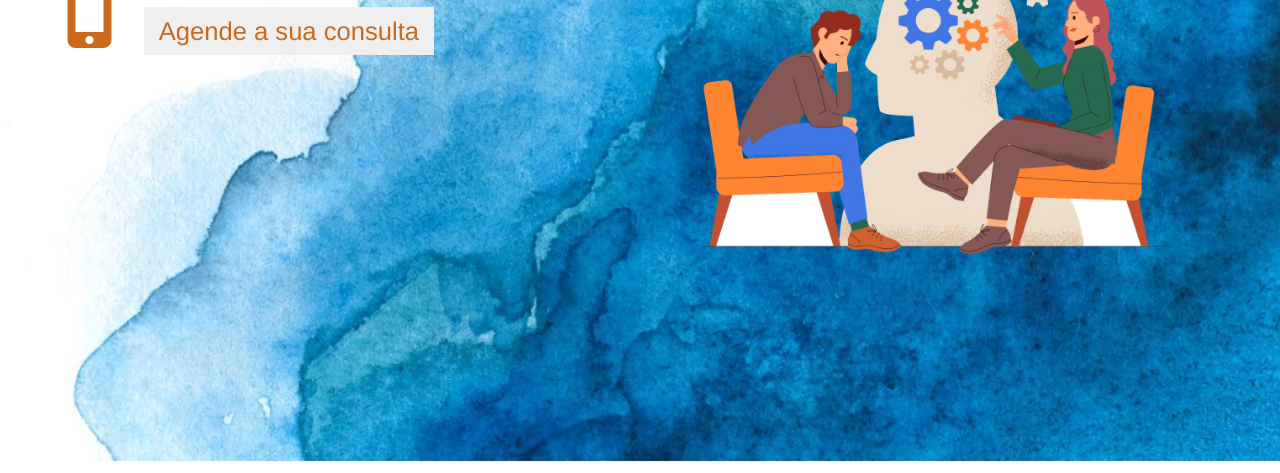
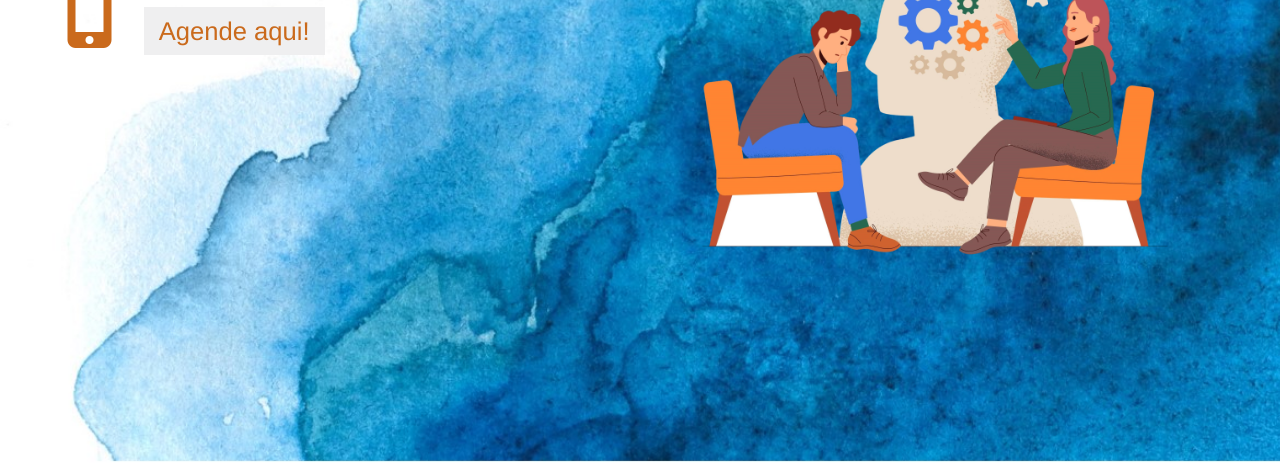
Before and after one commit to Grimstborithn/landingPage, a plain HTML site: page index.html in a window 1280 px wide. Shown: the part 327-800 px from the top of the page. Drawn offline with Linux system fonts and the light colour scheme.

Commit message:
Update index.html

```diff
--- a/index.html
+++ b/index.html
@@ -17,7 +17,7 @@
                 <div>
                     <ul>
                         <li><a href="tel:+351917968939" target="_blank" class="telefone"><i class="fa-solid fa-mobile-screen-button" style="color: #ca6a1c;"></i></a></li>
-                        <li><a href="mailto:flavia.violassilva@gmail.com" target="_blank" class="botao">Agende a sua consulta</a></li>
+                        <li><a href="mailto:flavia.violassilva@gmail.com" target="_blank" class="botao">Agende aqui!</a></li>
                     </ul>
                 </div>
             </div>
```
